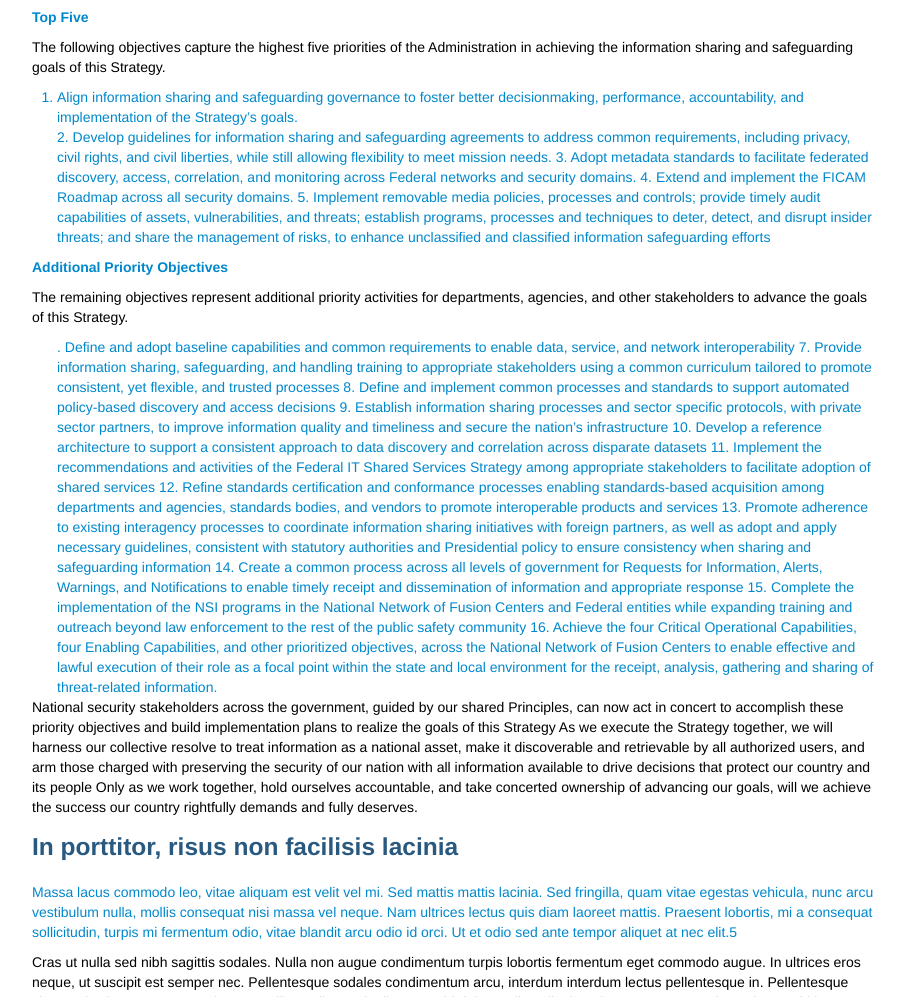
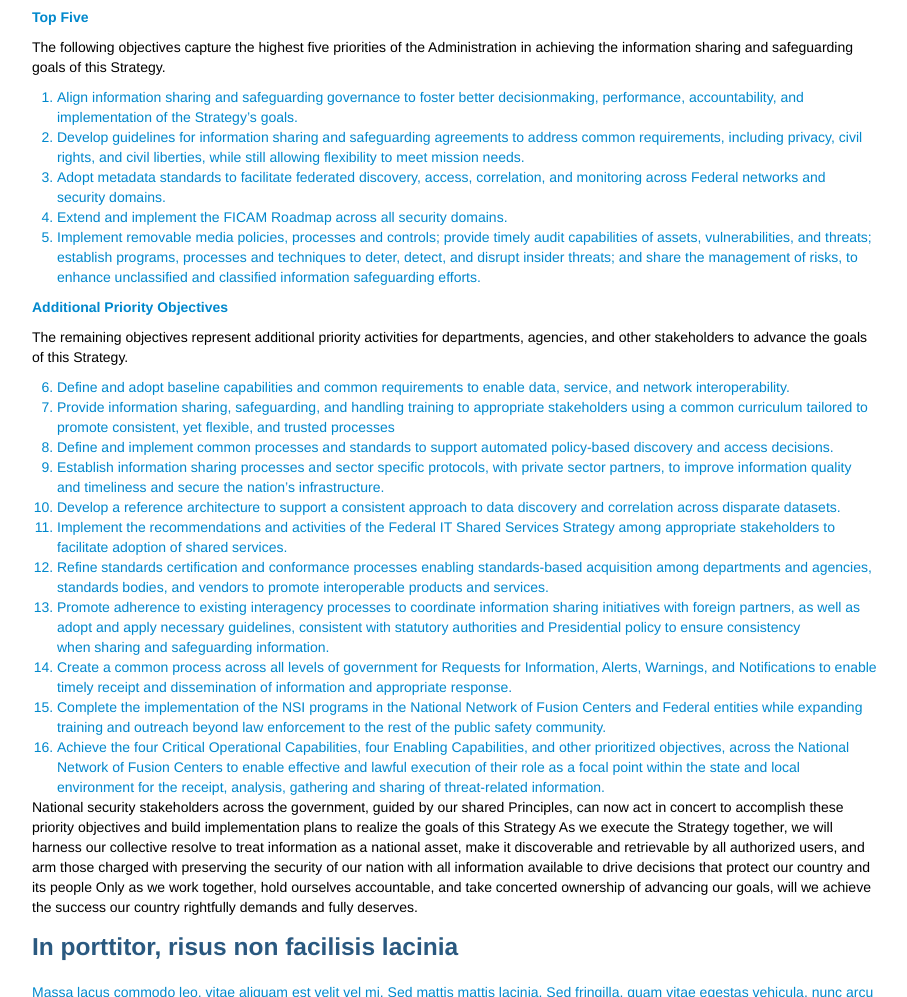
Before and after one commit to leahbannon/national-strategy, a plain HTML site: page index.html in a window 1280 px wide. Shown: the part 9602-10599 px from the top of the page, without its empty margins (348-1255 px from the left). Drawn offline with nearby package versions, Linux system fonts and the light colour scheme.

Commit message:
finishing objectives

```diff
--- a/index.html
+++ b/index.html
@@ -589,48 +589,47 @@ and executive agents, as appropriate, based on mission relevance and existing au
 <ol>
 <li>Align information sharing and safeguarding governance to foster better decisionmaking,
 performance, accountability, and implementation of the Strategy’s goals.</li>
-2. Develop guidelines for information sharing and safeguarding agreements to address common
+<li>Develop guidelines for information sharing and safeguarding agreements to address common
 requirements, including privacy, civil rights, and civil liberties, while still allowing flexibility to
 meet mission needs.</li>
-3. Adopt metadata standards to facilitate federated discovery, access, correlation, and monitoring
+<li>Adopt metadata standards to facilitate federated discovery, access, correlation, and monitoring
 across Federal networks and security domains.</li>
-4. Extend and implement the FICAM Roadmap across all security domains.</li>
-5. Implement removable media policies, processes and controls; provide timely audit capabilities
+<li>Extend and implement the FICAM Roadmap across all security domains.</li>
+<li>Implement removable media policies, processes and controls; provide timely audit capabilities
 of assets, vulnerabilities, and threats; establish programs, processes and techniques to deter, detect, and disrupt insider threats; and share the management of risks, to enhance unclassified
-and classified information safeguarding efforts
-</li>
+and classified information safeguarding efforts.</li>
 </ol>
 <h5>Additional Priority Objectives</h5>
 <p>The remaining objectives represent additional priority activities for departments, agencies, and other
 stakeholders to advance the goals of this Strategy.</p>
 <ol start="6">
-. Define and adopt baseline capabilities and common requirements to enable data, service, and
-network interoperability
-7. Provide information sharing, safeguarding, and handling training to appropriate stakeholders
+<li>Define and adopt baseline capabilities and common requirements to enable data, service, and
+network interoperability.</li>
+<li>Provide information sharing, safeguarding, and handling training to appropriate stakeholders
 using a common curriculum tailored to promote consistent, yet flexible, and trusted processes
-8. Define and implement common processes and standards to support automated policy-based
-discovery and access decisions
-9. Establish information sharing processes and sector specific protocols, with private sector
-partners, to improve information quality and timeliness and secure the nation’s infrastructure
-10. Develop a reference architecture to support a consistent approach to data discovery and correlation across disparate datasets
-11. Implement the recommendations and activities of the Federal IT Shared Services Strategy
-among appropriate stakeholders to facilitate adoption of shared services
-12. Refine standards certification and conformance processes enabling standards-based acquisition
+<li>Define and implement common processes and standards to support automated policy-based
+discovery and access decisions.</li>
+<li>Establish information sharing processes and sector specific protocols, with private sector
+partners, to improve information quality and timeliness and secure the nation’s infrastructure.</li>
+<li>Develop a reference architecture to support a consistent approach to data discovery and correlation across disparate datasets.</li>
+<li>Implement the recommendations and activities of the Federal IT Shared Services Strategy
+among appropriate stakeholders to facilitate adoption of shared services.</li>
+<li>Refine standards certification and conformance processes enabling standards-based acquisition
 among departments and agencies, standards bodies, and vendors to promote interoperable
-products and services
-13. Promote adherence to existing interagency processes to coordinate information sharing
+products and services.</li>
+<li>Promote adherence to existing interagency processes to coordinate information sharing
 initiatives with foreign partners, as well as adopt and apply necessary guidelines, consistent
 with statutory authorities and Presidential policy to ensure consistency when sharing and
-safeguarding information
-14. Create a common process across all levels of government for Requests for Information, Alerts,
+safeguarding information.</li>
+<li>Create a common process across all levels of government for Requests for Information, Alerts,
 Warnings, and Notifications to enable timely receipt and dissemination of information and
-appropriate response
-15. Complete the implementation of the NSI programs in the National Network of Fusion Centers
+appropriate response.</li>
+<li>Complete the implementation of the NSI programs in the National Network of Fusion Centers
 and Federal entities while expanding training and outreach beyond law enforcement to the
-rest of the public safety community
-16. Achieve the four Critical Operational Capabilities, four Enabling Capabilities, and other prioritized objectives, across the National Network of Fusion Centers to enable effective and lawful
+rest of the public safety community.</li>
+<li>Achieve the four Critical Operational Capabilities, four Enabling Capabilities, and other prioritized objectives, across the National Network of Fusion Centers to enable effective and lawful
 execution of their role as a focal point within the state and local environment for the receipt,
-analysis, gathering and sharing of threat-related information.
+analysis, gathering and sharing of threat-related information.</li>
 </ol>
 <p>National security stakeholders across the government, guided by our shared Principles, can now act
 in concert to accomplish these priority objectives and build implementation plans to realize the goals of this Strategy As we execute the Strategy together, we will harness our collective resolve to treat
```
